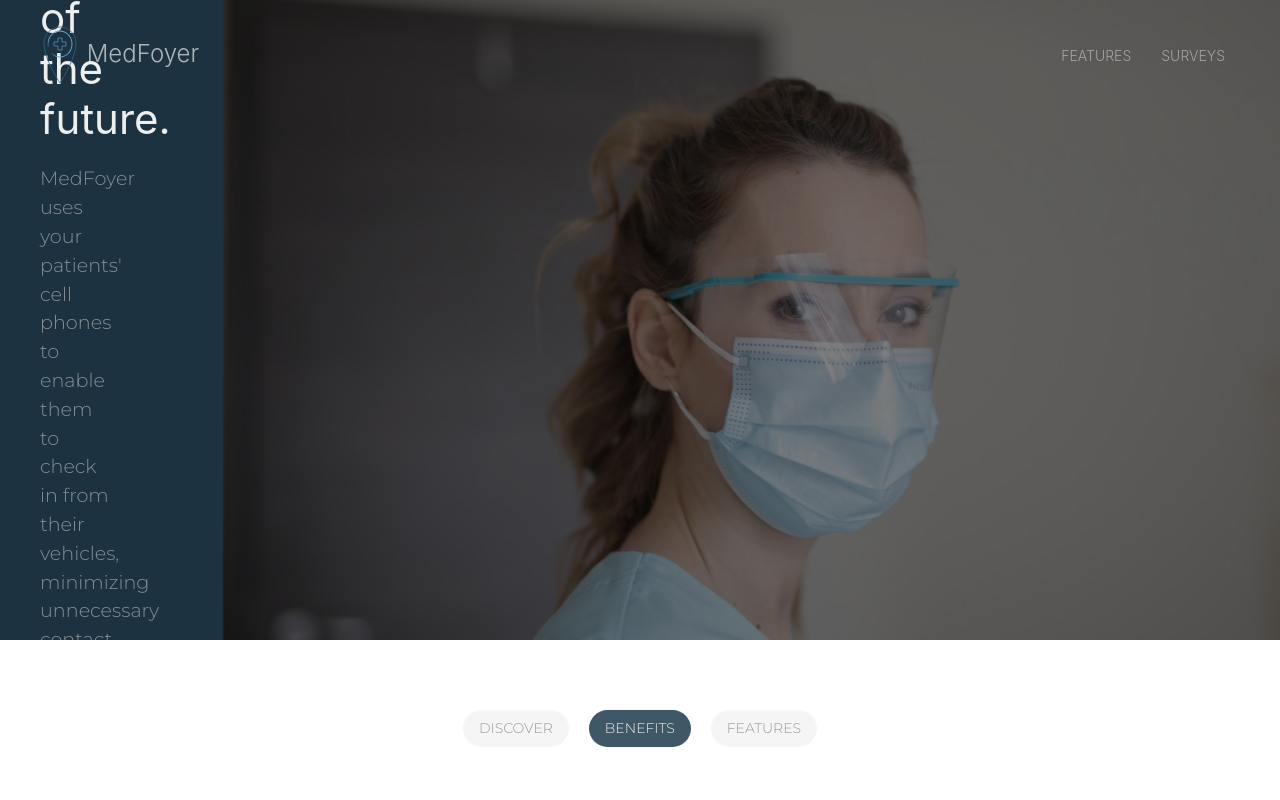
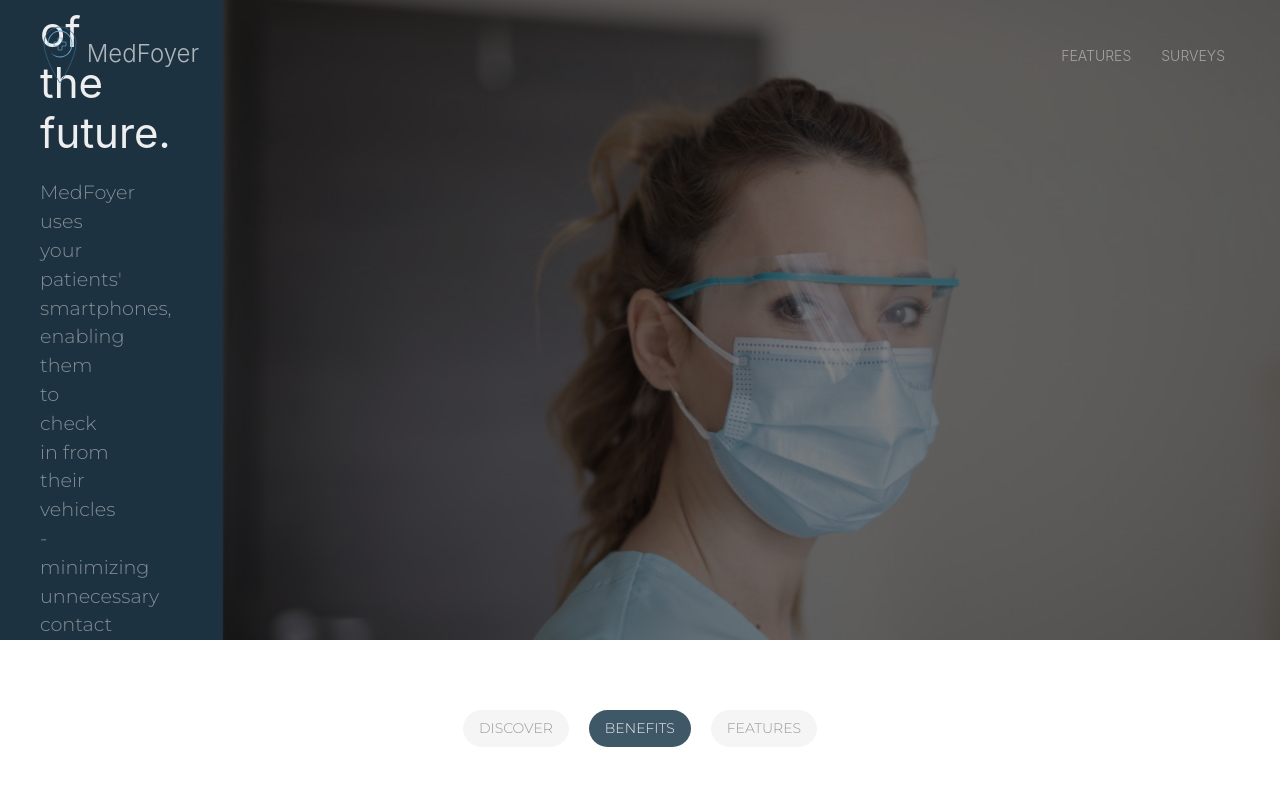
Before and after one commit to 0c370t/MedFoyer-FrontEnd, a Svelte app: page / in a window 1280 px wide. Both pictures are taken after a click on the tab "BENEFITS". Shown: the top 800 px of the page. Built offline with nearby package versions, Linux system fonts and the light colour scheme.

Commit message:
Verbiage changes

```diff
--- a/src/pages/PublicPages/TempLanding.svelte
+++ b/src/pages/PublicPages/TempLanding.svelte
@@ -40,8 +40,8 @@
             <div class="uk-width-1-2@s"
                  data-uk-scrollspy="cls: uk-animation-slide-right-medium; target: > *; delay: 150">
                 <h1 class="uk-margin-remove-top">The waiting room of the future.</h1>
-                <p class="subtitle-text">MedFoyer uses your patients' cell phones to enable them to check
-                                         in from their vehicles, minimizing unnecessary contact with your
+                <p class="subtitle-text">MedFoyer uses your patients' smartphones, enabling them to check
+                                         in from their vehicles - minimizing unnecessary contact with your
                                          staff.</p>
                 <a href="#content" data-uk-scroll="duration:500" title="Learn More"
                    class="uk-button uk-button-primary uk-border-pill" data-uk-scrollspy-class="uk-animation-fade">LEARN
@@ -88,7 +88,7 @@
                             </div>
                             <div>
                                 <h4>Facilitate Social Distancing</h4>
-                                <p>MedFoyer uses a patient's smartphone to let them check in from their vehicle.</p>
+                                <p>MedFoyer uses a patient's smartphone to let them check-in from their vehicle.</p>
                             </div>
                         </div>
                         <div class="uk-flex uk-flex-around uk-margin-medium-top">
@@ -117,9 +117,9 @@
                                     matters most. </p>
                             </div>
                             <div>
-                                <h4>Increase patient safety</h4>
+                                <h4>Increase safety</h4>
                                 <p>
-                                    By automating COVID-19 pre-screenings, MedFoyer helps keep at-risk patients socially distanced.
+                                    By automating COVID-19 pre-screenings, MedFoyer helps keep both patients and staff safe by reducing close interactions.
                                 </p>
                             </div>
                         </div>
@@ -142,8 +142,8 @@
                         <h6 class="uk-text-primary">EXCEED COMMUNICATION EXPECTATIONS</h6>
                         <h2 class="uk-margin-small-top">Utilize a rich feature set.</h2>
                         <p class="subtitle-text">
-                            MedFoyer handles appointment reminders, COVID-19 screenings, to facilitate safe check-ins for your patients.
-                            An easy-to-use, to the point interface for clinic staff let MedFoyer fit into your workflow, rather than obstructing it.
+                            MedFoyer handles appointment reminders, COVID-19 screenings, and facilitates safe check-ins for your patients.
+                            An easy-to-use and straightforward interface lets MedFoyer fit seamlessly into your staff’s workflow, rather than obstructing it.
                         </p>
                         <div class="uk-grid uk-child-width-1-2@s" data-uk-grid>
                             <div>
```
